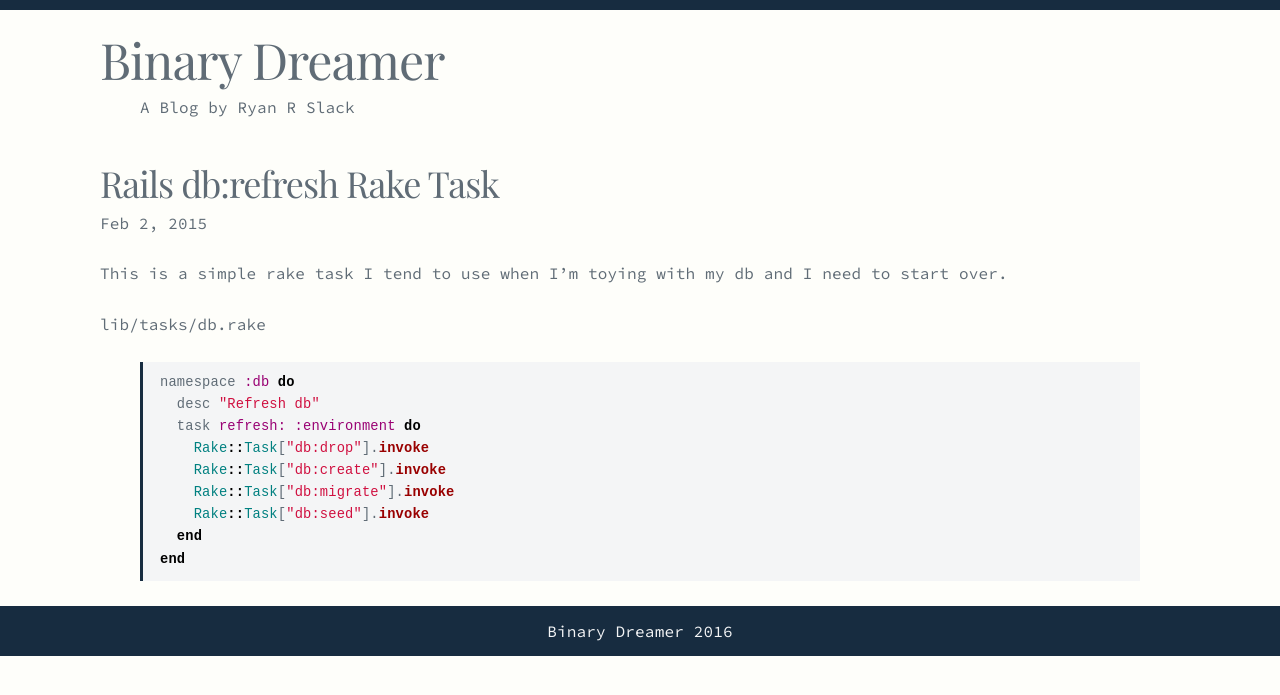
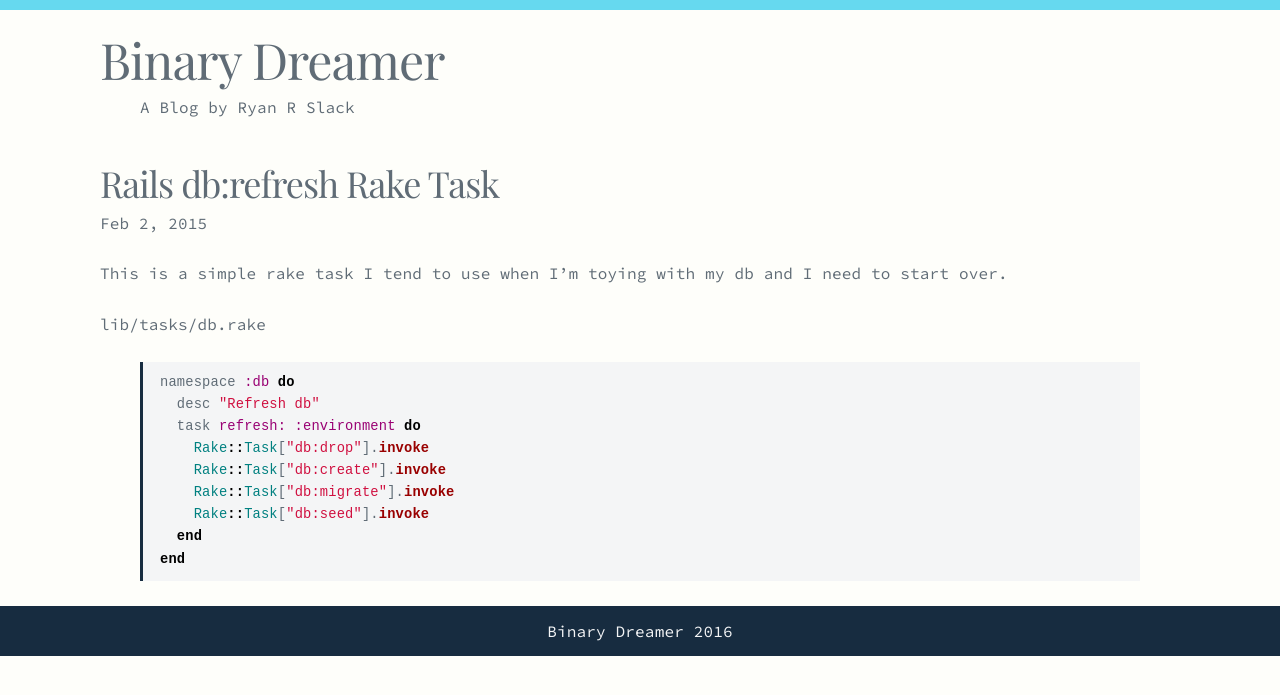
Before and after one commit to binarydreamer/binarydreamer.github.io, a Jekyll site: the page built from _posts/2015-02-02-db-refresh-rake-task.markdown, in a window 1280 px wide. Shown: the top 695 px of the page. Built offline with Jekyll 4.4.1, drawn with Linux system fonts in a browser that asks for light colours.

Commit message:
chaning the color of the 10px strip on the posts page

```diff
--- a/_layouts/post.html
+++ b/_layouts/post.html
@@ -4,7 +4,7 @@
   {% include head.html %}
 </head>
 <body>
-  <div class="ripped-off-style-bar"></div>
+  <div class="ripped-off-style-bar-post"></div>
 
   <div class="container">
     <div class="row">
--- a/_sass/_Color.scss
+++ b/_sass/_Color.scss
@@ -4,6 +4,7 @@
 
 $color-initial: #fff !default;
 $color-primary: #172C40 !default;
+$color-post: #66D9EF !default;
 $color-secondary: #606c76 !default;
 $color-tertiary: #f4f5f6 !default;
 $color-quaternary: #d1d1d1 !default;
--- a/css/main.scss
+++ b/css/main.scss
@@ -34,6 +34,11 @@
     background-color: $color-primary;
     height:10px;
 }
+.ripped-off-style-bar-post {
+    background-color: $color-post;
+    height:10px;
+}
+
 .text-center {
     text-align: center;
 }
```
